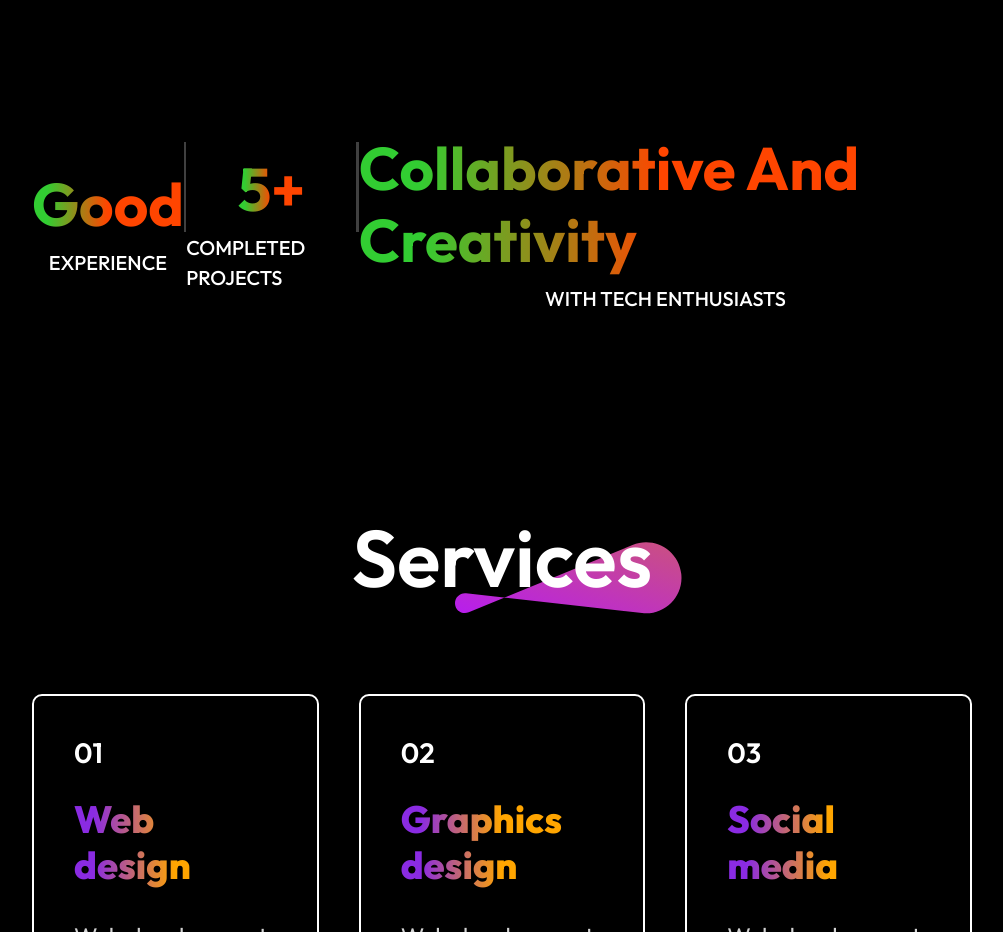
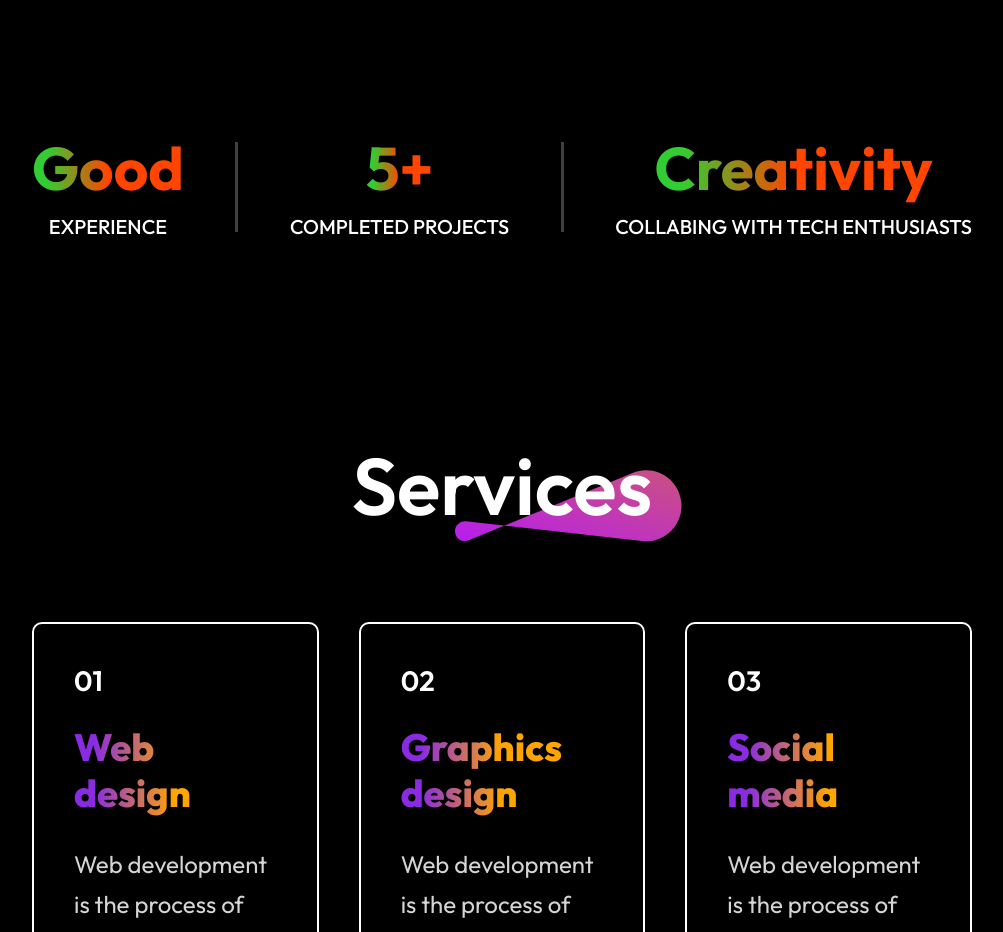
Before and after one commit to yabuz87/portfolio, a React (Vite) app: page / in a window 1280 px wide. Shown: the part 1900-2832 px from the top of the page, without its empty margins (138-1141 px from the left). Built offline with nearby package versions, Linux system fonts and the light colour scheme; a web font is replaced by a local one.

Commit message:
"Update About component: changed header and paragraph text in 'about-acheivment' div"

```diff
--- a/src/components/About/About.jsx
+++ b/src/components/About/About.jsx
@@ -44,8 +44,8 @@ const About = () => {
     <hr/>
 
     <div className="about-acheivment">
-        <h1>Collaborative And Creativity</h1>
-        <p>With Tech Enthusiasts</p>
+        <h1>Creativity</h1>
+        <p> collabing With Tech Enthusiasts</p>
 
     </div>
 
```
